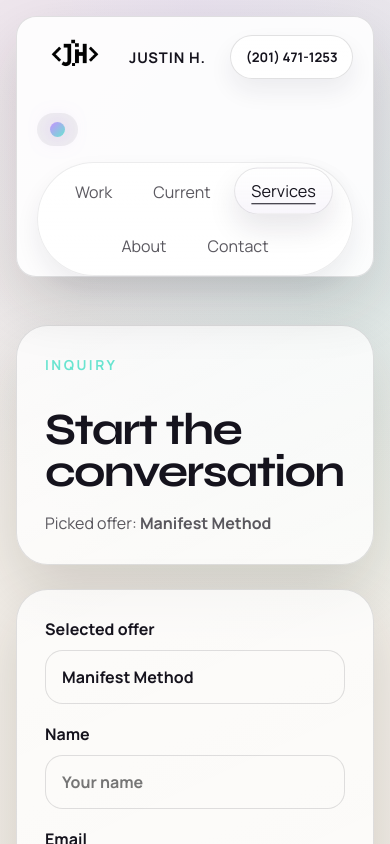
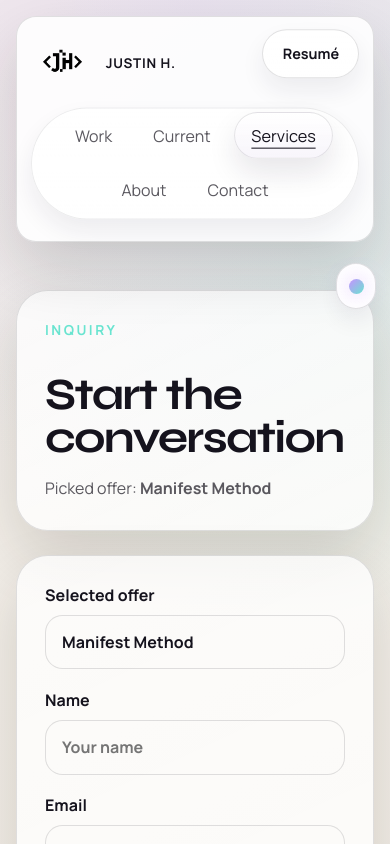
Before and after one commit to massiahtheruler/big-boy-portfolio, a React (Vite) app: page /inquire in a window 390 px wide. Shown: the top 844 px of the page. Built offline with nearby package versions, Linux system fonts and the light colour scheme.

Commit message:
nav tech circle touch

```diff
--- a/src/components/home/HeroSection.jsx
+++ b/src/components/home/HeroSection.jsx
@@ -5,12 +5,18 @@ import Reveal from "../shared/Reveal";
 
 function HeroSection({ onOpenContact }) {
   const frameRef = useRef(null);
+  const orbitFrameRef = useRef(null);
+  const stickerRefs = useRef([]);
   const pointerRef = useRef({ x: null, y: null });
+  const orbitPointerRef = useRef({ x: 0, y: 0, rect: null });
 
   useEffect(() => {
     return () => {
       if (frameRef.current) {
         window.cancelAnimationFrame(frameRef.current);
+      }
+      if (orbitFrameRef.current) {
+        window.cancelAnimationFrame(orbitFrameRef.current);
       }
     };
   }, []);
@@ -34,6 +40,68 @@ function HeroSection({ onOpenContact }) {
         currentTarget.style.setProperty("--spotlight-y", `${y}px`);
       }
       frameRef.current = null;
+    });
+  }
+
+  function handleOrbitPointerMove(event) {
+    const rect = event.currentTarget.getBoundingClientRect();
+    orbitPointerRef.current = {
+      x: event.clientX - rect.left,
+      y: event.clientY - rect.top,
+      rect,
+    };
+
+    if (orbitFrameRef.current) {
+      return;
+    }
+
+    orbitFrameRef.current = window.requestAnimationFrame(() => {
+      const { x, y, rect: currentRect } = orbitPointerRef.current;
+
+      stickerRefs.current.forEach((sticker, index) => {
+        if (!sticker || !currentRect) {
+          return;
+        }
+
+        const stickerRect = sticker.getBoundingClientRect();
+        const stickerCenterX =
+          stickerRect.left - currentRect.left + stickerRect.width / 2;
+        const stickerCenterY =
+          stickerRect.top - currentRect.top + stickerRect.height / 2;
+        const deltaX = stickerCenterX - x;
+        const deltaY = stickerCenterY - y;
+        const distance = Math.hypot(deltaX, deltaY) || 1;
+        const rawIntensity = Math.max(
+          0,
+          1 - distance / (currentRect.width * 0.72),
+        );
+        const intensity = rawIntensity ** 1.6;
+        const strength = [17, 22, 19, 24][index] ?? 20;
+        const shiftX = (deltaX / distance) * intensity * strength;
+        const shiftY = (deltaY / distance) * intensity * strength;
+
+        sticker.style.setProperty("--sticker-shift-x", `${shiftX.toFixed(2)}px`);
+        sticker.style.setProperty("--sticker-shift-y", `${shiftY.toFixed(2)}px`);
+      });
+
+      orbitFrameRef.current = null;
+    });
+  }
+
+  function handleOrbitPointerLeave() {
+    if (orbitFrameRef.current) {
+      window.cancelAnimationFrame(orbitFrameRef.current);
+      orbitFrameRef.current = null;
+    }
+
+    orbitPointerRef.current = { x: 0, y: 0, rect: null };
+    stickerRefs.current.forEach((sticker) => {
+      if (!sticker) {
+        return;
+      }
+
+      sticker.style.setProperty("--sticker-shift-x", "0px");
+      sticker.style.setProperty("--sticker-shift-y", "0px");
     });
   }
 
@@ -65,7 +133,7 @@ function HeroSection({ onOpenContact }) {
               Products + Services
             </Link>
             <Link to="/resume" className="button button--ghost">
-              Resume
+              Resumé
             </Link>
             <button
               type="button"
@@ -90,24 +158,56 @@ function HeroSection({ onOpenContact }) {
         </Reveal>
 
         <Reveal className="hero-section__visual" delay={120}>
-          <div className="hero-orbit">
+          <div
+            className="hero-orbit"
+            onPointerMove={handleOrbitPointerMove}
+            onPointerLeave={handleOrbitPointerLeave}
+          >
             <div className="hero-orbit__stickers" aria-hidden="true">
+              <span
+                className="hero-orbit__sticker"
+                ref={(element) => {
+                  stickerRefs.current[0] = element;
+                }}
+              >
                 <img
                   src="/assets/Glowing pink ring with black outline.png"
                   alt=""
                 />
+              </span>
+              <span
+                className="hero-orbit__sticker"
+                ref={(element) => {
+                  stickerRefs.current[1] = element;
+                }}
+              >
                 <img
                   src="/assets/Turquoise squiggle with bold outline.png"
                   alt=""
                 />
+              </span>
+              <span
+                className="hero-orbit__sticker"
+                ref={(element) => {
+                  stickerRefs.current[2] = element;
+                }}
+              >
                 <img
                   src="/assets/Vibrant turquoise circle with bold outline.png"
                   alt=""
                 />
+              </span>
+              <span
+                className="hero-orbit__sticker"
+                ref={(element) => {
+                  stickerRefs.current[3] = element;
+                }}
+              >
                 <img
                   src="/assets/Bold purple triangle with jagged border.png"
                   alt=""
                 />
+              </span>
             </div>
             <div className="hero-orbit__core">
               <span>React + Vite</span>
--- a/src/components/layout/SiteHeader.jsx
+++ b/src/components/layout/SiteHeader.jsx
@@ -13,30 +13,29 @@ function SiteHeader({ theme, onToggleTheme, onOpenContact }) {
       isActive:
         location.pathname === "/projects" ||
         location.pathname.startsWith("/projects/") ||
-        (location.pathname === "/" && location.hash === "#featured-work")
+        (location.pathname === "/" && location.hash === "#featured-work"),
     },
     {
       label: "Current",
       to: "/#current-work",
-      isActive: location.pathname === "/" && location.hash === "#current-work"
+      isActive: location.pathname === "/" && location.hash === "#current-work",
     },
     {
       label: "Services",
       to: "/services",
       isActive:
-        location.pathname === "/services" || location.pathname === "/inquire"
+        location.pathname === "/services" || location.pathname === "/inquire",
     },
     {
       label: "About",
       to: "/#about",
-      isActive: location.pathname === "/" && location.hash === "#about"
-    }
+      isActive: location.pathname === "/" && location.hash === "#about",
+    },
   ];
 
   return (
     <header className="site-header">
       <div className="shell site-header__inner">
-        <div className="site-header__brand-group">
         <Link
           to="/"
           className="site-header__brand"
@@ -55,12 +54,6 @@ function SiteHeader({ theme, onToggleTheme, onOpenContact }) {
           />
           <span className="site-header__name">Justin H.</span>
         </Link>
-
-          <a className="site-header__direct" href={siteContent.phoneHref}>
-            <span>Direct</span>
-            <strong>{siteContent.phoneDisplay}</strong>
-          </a>
-        </div>
 
         <nav className="site-header__nav" aria-label="Primary">
           {navItems.map((item) => (
@@ -82,8 +75,13 @@ function SiteHeader({ theme, onToggleTheme, onOpenContact }) {
           </button>
         </nav>
 
+        <div className="site-header__actions">
+          <Link className="site-header__direct" to="/resume">
+            <strong>Resumé</strong>
+          </Link>
+        </div>
+      </div>
       <ThemeToggle theme={theme} onToggleTheme={onToggleTheme} />
-      </div>
     </header>
   );
 }
--- a/src/data/siteContent.js
+++ b/src/data/siteContent.js
@@ -75,8 +75,8 @@ aboutCta: {
       available: true,
     },
     {
-      label: "Resume",
-      href: "/docs/Justin-Henry-Frontend-Engineer.pdf",
+      label: "Resumé",
+      href: "/resume",
       available: true,
     },
   ],
--- a/src/pages/ResumePage.jsx
+++ b/src/pages/ResumePage.jsx
@@ -9,8 +9,8 @@ const experience = [
       "Leading frontend development and digital identity systems across a multi-brand ecosystem spanning ecommerce, service, and lifestyle-focused brands.",
       "Building responsive web experiences, component systems, branded content structures, and reusable digital assets across multiple active projects.",
       "Owning implementation across UI architecture, brand consistency, frontend performance, and customer-facing digital presence.",
-      "Working directly with ownership as a contract partner, combining technical execution, visual systems, and strategic positioning."
-    ]
+      "Working directly with ownership as a contract partner, combining technical execution, visual systems, and strategic positioning.",
+    ],
   },
   {
     title: "Operations Manager & Contract Partner",
@@ -19,8 +19,8 @@ const experience = [
     bullets: [
       "Managed daily operations, client relationships, scheduling, field coordination, and service delivery across active contracts.",
       "Expanded into brand marketing, business development, and digital presence as the company grew.",
-      "Applied operational and customer-behavior experience directly to frontend, UX, and product decisions."
-    ]
+      "Applied operational and customer-behavior experience directly to frontend, UX, and product decisions.",
+    ],
   },
   {
     title: "Solar Sales Consultant",
@@ -28,17 +28,17 @@ const experience = [
     org: "Momentum Solar · Solar Xchange — NJ / FL",
     bullets: [
       "Handled full consultative residential solar sales cycles across competitive NJ and FL markets.",
-      "Built strong instincts for persuasion, objection handling, trust-building, and reading user behavior in high-volume client environments."
-    ]
+      "Built strong instincts for persuasion, objection handling, trust-building, and reading user behavior in high-volume client environments.",
+    ],
   },
   {
     title: "Branch Manager",
     date: "2014 – 2016",
     org: "Penske Truck Leasing — Passaic, NJ",
     bullets: [
-      "Managed branch operations across team oversight, customer service, fleet coordination, account management, and daily execution."
-    ]
-  }
+      "Managed branch operations across team oversight, customer service, fleet coordination, account management, and daily execution.",
+    ],
+  },
 ];
 
 const projects = [
@@ -47,24 +47,26 @@ const projects = [
     subtitle: "Full-Stack E-Commerce Platform",
     live: "https://gocart-beta-one.vercel.app",
     code: "https://github.com/massiahtheruler/gocart",
-    stack: "Next.js · React · TypeScript · Tailwind CSS · Redux · Prisma · PostgreSQL · Stripe",
+    stack:
+      "Next.js · React · TypeScript · Tailwind CSS · Redux · Prisma · PostgreSQL · Stripe",
     bullets: [
       "Built a multi-role ecommerce platform with customer, seller, and admin behavior inside one cohesive product system.",
       "Implemented checkout, coupon flows, dashboard logic, order handling, media support, and AI-assisted listing workflows.",
-      "Balanced dense marketplace functionality with polished storefront presentation, role-aware routing, and scalable frontend structure."
-    ]
+      "Balanced dense marketplace functionality with polished storefront presentation, role-aware routing, and scalable frontend structure.",
+    ],
   },
   {
     title: "Glitter",
     subtitle: "Original Social Product",
     live: "https://glitter-theta.vercel.app",
     code: "https://github.com/massiahtheruler/glitter",
-    stack: "Next.js · React · TypeScript · Tailwind CSS · Prisma · MongoDB · NextAuth",
+    stack:
+      "Next.js · React · TypeScript · Tailwind CSS · Prisma · MongoDB · NextAuth",
     bullets: [
       "Built a branded social platform with dynamic profiles, messaging, notifications, post creation, and account-aware UI behavior.",
       "Added product-specific extensions like Brok AI chat and Dee-EM messaging while keeping the platform visually and structurally cohesive.",
-      "Expanded a tutorial foundation into a stronger original product direction with cleaner interaction flow and branded social UX systems."
-    ]
+      "Expanded a tutorial foundation into a stronger original product direction with cleaner interaction flow and branded social UX systems.",
+    ],
   },
   {
     title: "Big Boy Portfolio",
@@ -74,8 +76,8 @@ const projects = [
     stack: "React · Vite · React Router · Sass · EmailJS · Vitest",
     bullets: [
       "Built a routed portfolio system with case studies, services, inquiry flow, contact behavior, and project storytelling inside one product shell.",
-      "Structured the site around reusable content, stronger project framing, interaction polish, and frontend presentation built to support both recruiters and clients."
-    ]
+      "Structured the site around reusable content, stronger project framing, interaction polish, and frontend presentation built to support both recruiters and clients.",
+    ],
   },
   {
     title: "Netflix Clone",
@@ -85,24 +87,26 @@ const projects = [
     stack: "React · Vite · Firebase Auth · Firestore · TMDB API · Sass",
     bullets: [
       "Recreated a recognizable streaming product experience with auth gating, cinematic autoplay behavior, player pages, and TMDB-powered title rails.",
-      "Built motion, timing, and player-state coordination directly with React state, CSS, timers, masks, and browser APIs instead of relying on animation templates."
-    ]
-  }
+      "Built motion, timing, and player-state coordination directly with React state, CSS, timers, masks, and browser APIs instead of relying on animation templates.",
+    ],
+  },
 ];
 
 const skills = [
   {
     label: "Frontend",
-    items: "React, Next.js, TypeScript, JavaScript, Tailwind CSS, Sass, Redux, Vite"
+    items:
+      "React, Next.js, TypeScript, JavaScript, Tailwind CSS, Sass, Redux, Vite",
   },
   {
     label: "Backend / Data",
-    items: "Node.js, Prisma, MongoDB, PostgreSQL (Neon), Firebase, NextAuth, Clerk, REST APIs"
+    items:
+      "Node.js, Prisma, MongoDB, PostgreSQL (Neon), Firebase, NextAuth, Clerk, REST APIs",
   },
   {
     label: "Tools",
-    items: "Git, GitHub, Vercel, Stripe, Figma, Notion, VS Code"
-  }
+    items: "Git, GitHub, Vercel, Stripe, Figma, Notion, VS Code",
+  },
 ];
 
 function ResumePage({ onOpenContact }) {
@@ -110,15 +114,17 @@ function ResumePage({ onOpenContact }) {
     <section className="resume-page">
       <div className="shell resume-page__grid">
         <div className="resume-page__hero">
-          <p className="section-eyebrow">Resume</p>
+          <p className="section-eyebrow">Resumé</p>
 
-          <h1>Frontend Engineer with product instincts and brand systems depth.</h1>
+          <h1>
+            Frontend Engineer with product instincts and brand systems depth.
+          </h1>
 
           <p className="resume-page__lede">
-            A readable portfolio version of my resume, focused on frontend systems,
-            product execution, and the business-facing experience behind the work.
-            The PDF is available for recruiters, clients, and hiring teams who need
-            the standard format.
+            A readable portfolio version of my resumé, focused on frontend
+            systems, product execution, and the business-facing experience
+            behind the work. The PDF is available for recruiters, clients, and
+            hiring teams who need the standard format.
           </p>
 
           <div className="resume-page__actions">
@@ -139,7 +145,11 @@ function ResumePage({ onOpenContact }) {
               DL
               <span>Download PDF</span>
             </a>
-            <button type="button" className="button button--ghost" onClick={onOpenContact}>
+            <button
+              type="button"
+              className="button button--ghost"
+              onClick={onOpenContact}
+            >
               Contact
             </button>
           </div>
@@ -147,7 +157,11 @@ function ResumePage({ onOpenContact }) {
           <div className="resume-page__meta">
             <span>Clifton, NJ</span>
             <a href={siteContent.phoneHref}>{siteContent.phoneDisplay}</a>
-            <a href={`mailto:${siteContent.email}`} target="_blank" rel="noreferrer">
+            <a
+              href={`mailto:${siteContent.email}`}
+              target="_blank"
+              rel="noreferrer"
+            >
               {siteContent.email}
             </a>
             <a
@@ -170,10 +184,11 @@ function ResumePage({ onOpenContact }) {
         <div className="resume-page__summary resume-card">
           <p className="section-eyebrow">Summary</p>
           <p>
-            Frontend-focused developer building polished, interaction-driven web products
-            with React, Next.js, TypeScript, and modern frontend tooling. Background in
-            sales, operations, and business development informs a product-oriented
-            approach to UI systems, UX flow, and customer-facing experiences.
+            Frontend-focused developer building polished, interaction-driven web
+            products with React, Next.js, TypeScript, and modern frontend
+            tooling. Background in sales, operations, and business development
+            informs a product-oriented approach to UI systems, UX flow, and
+            customer-facing experiences.
           </p>
         </div>
 
@@ -193,7 +208,10 @@ function ResumePage({ onOpenContact }) {
           <p className="section-eyebrow">Experience</p>
           <div className="resume-entry-list">
             {experience.map((entry) => (
-              <article key={`${entry.title}-${entry.date}`} className="resume-entry">
+              <article
+                key={`${entry.title}-${entry.date}`}
+                className="resume-entry"
+              >
                 <div className="resume-entry__header">
                   <div>
                     <h2>{entry.title}</h2>
@@ -220,7 +238,10 @@ function ResumePage({ onOpenContact }) {
                   <div>
                     <h2>
                       {project.title}
-                      <span className="resume-entry__subtitle"> — {project.subtitle}</span>
+                      <span className="resume-entry__subtitle">
+                        {" "}
+                        — {project.subtitle}
+                      </span>
                     </h2>
                     <p className="resume-entry__stack">{project.stack}</p>
                   </div>
@@ -255,8 +276,9 @@ function ResumePage({ onOpenContact }) {
                 <span className="resume-entry__date">2025</span>
               </div>
               <p>
-                12-week intensive covering HTML, CSS, JavaScript, React, Node.js, and
-                full-stack fundamentals with real project work and job placement support.
+                12-week intensive covering HTML, CSS, JavaScript, React,
+                Node.js, and full-stack fundamentals with real project work and
+                job placement support.
               </p>
             </article>
 
--- a/src/styles/layout/_header.scss
+++ b/src/styles/layout/_header.scss
@@ -6,9 +6,10 @@
 }
 
 .site-header__inner {
-  display: flex;
+  position: relative;
+  display: grid;
+  grid-template-columns: auto 1fr auto;
   align-items: center;
-  justify-content: space-between;
   gap: 1rem;
   padding: 0rem 1.25rem;
   border: 1px solid var(--border);
@@ -88,19 +89,16 @@ body[data-theme="light"] .site-header__direct:focus-visible {
     0 12px 24px rgba(34, 24, 52, 0.08);
 }
 
-.site-header__brand-group,
 .site-header__brand,
-.site-header__nav {
+.site-header__nav,
+.site-header__actions {
   display: flex;
   align-items: center;
 }
 
-.site-header__brand-group {
-  gap: 0.8rem;
-}
-
 .site-header__brand {
   gap: 0.75rem;
+  justify-self: start;
 }
 
 .site-header__logo {
@@ -124,8 +122,8 @@ body[data-theme="light"] .site-header__logo {
   display: inline-flex;
   align-items: center;
   gap: 0.5rem;
-  min-height: 2.8rem;
-  padding: 0.65rem 0.9rem;
+  min-height: 3rem;
+  padding: 0.75rem 1.15rem;
   border: 1px solid var(--border);
   border-radius: 999px;
   background: rgba(255, 255, 255, 0.04);
@@ -149,7 +147,7 @@ body[data-theme="light"] .site-header__logo {
 }
 
 .site-header__direct strong {
-  font-size: 0.88rem;
+  font-size: 0.94rem;
   font-weight: 700;
 }
 
@@ -164,7 +162,10 @@ body[data-theme="light"] .site-header__logo {
 }
 
 .site-header__nav {
+  justify-self: center;
   gap: 0.45rem;
+  width: max-content;
+  max-width: 100%;
   padding: 0.38rem;
   flex-wrap: wrap;
   border: 1px solid rgba(255, 255, 255, 0.08);
@@ -259,14 +260,32 @@ body[data-theme="light"] .site-header__logo {
   cursor: pointer;
 }
 
+.site-header__actions {
+  justify-self: end;
+}
+
 .theme-toggle {
+  position: absolute;
+  top: calc(100% + 0.4rem);
+  right: max(1rem, calc((100vw - var(--shell-width)) / 2 + 0.2rem));
+  z-index: 35;
   display: inline-flex;
   align-items: center;
   gap: 0.65rem;
+  min-height: 2.85rem;
+  border: 1px solid var(--border);
   border-radius: 999px;
   padding: 0.55rem 0.8rem;
-  background: var(--surface);
+  background: rgba(10, 10, 16, 0.82);
   color: var(--text);
+  box-shadow:
+    inset 0 1px 0 rgba(255, 255, 255, 0.08),
+    0 14px 28px rgba(0, 0, 0, 0.18);
+  transition:
+    transform 180ms cubic-bezier(0.22, 1, 0.36, 1),
+    border-color 180ms ease,
+    background-color 180ms ease,
+    box-shadow 180ms ease;
 }
 
 .theme-toggle__orb {
@@ -283,34 +302,117 @@ body[data-theme="light"] .site-header__logo {
   font-weight: 700;
 }
 
+.theme-toggle:hover,
+.theme-toggle:focus-visible {
+  transform: translateY(-2px);
+  border-color: rgba(255, 255, 255, 0.16);
+  background: rgba(255, 255, 255, 0.08);
+  box-shadow:
+    inset 0 1px 0 rgba(255, 255, 255, 0.08),
+    0 18px 30px rgba(0, 0, 0, 0.18);
+}
+
+body[data-theme="light"] .theme-toggle {
+  background:
+    linear-gradient(
+      180deg,
+      rgba(255, 255, 255, 0.94),
+      rgba(255, 255, 255, 0.82)
+    ),
+    rgba(255, 255, 255, 0.88);
+  box-shadow:
+    inset 0 1px 0 rgba(255, 255, 255, 0.65),
+    0 12px 24px rgba(34, 24, 52, 0.07);
+}
+
+body[data-theme="light"] .theme-toggle:hover,
+body[data-theme="light"] .theme-toggle:focus-visible {
+  border-color: rgba(24, 20, 32, 0.08);
+  background: rgba(24, 20, 32, 0.04);
+  box-shadow:
+    inset 0 1px 0 rgba(255, 255, 255, 0.55),
+    0 12px 24px rgba(34, 24, 52, 0.08);
+}
+
 @media (max-width: 900px) {
   .site-header__inner {
+    grid-template-columns: 1fr auto;
+    grid-template-areas:
+      "brand actions"
+      "nav nav";
+    gap: 0.85rem;
+    align-items: start;
     border-radius: 1.25rem;
-    flex-wrap: wrap;
+    padding: 0.85rem 1rem 1.1rem;
   }
 
-  .site-header__brand-group {
-    width: 100%;
-    justify-content: space-between;
+  .site-header__brand {
+    grid-area: brand;
   }
 
   .site-header__nav {
-    order: 3;
+    grid-area: nav;
+    grid-column: 1 / -1;
     width: 100%;
     justify-content: center;
+  }
+
+  .site-header__actions {
+    grid-area: actions;
+    grid-column: 2;
+    grid-row: 1;
+    justify-self: end;
+  }
+
+  .theme-toggle {
+    top: calc(100% + 0.4rem);
+    right: 1rem;
+  }
+}
+
+@media (max-width: 640px) {
+  .site-header__inner {
+    gap: 0.75rem;
+    padding: 0.8rem 0.85rem 1.3rem;
+  }
+
+  .site-header__brand {
+    gap: 0.5rem;
+  }
+
+  .site-header__logo {
+    width: 4.2rem;
+  }
+
+  .site-header__name {
+    font-size: 0.84rem;
+  }
+
+  .site-header__direct strong {
+    font-size: 0.9rem;
+  }
+
+  .site-header__nav {
+    padding: 0.3rem;
+    transform: translateY(-0.1rem);
+  }
+
+  .site-header__actions {
+    transform: translateY(-0.05rem);
+  }
+
+  .site-header__direct {
+    min-height: 3.1rem;
+    padding: 0.8rem 1.2rem;
+  }
+
+  .theme-toggle {
+    top: calc(100% + 0.32rem);
+    right: 0.85rem;
+    padding: 0.55rem 0.72rem;
   }
 
   .theme-toggle__label {
     display: none;
   }
 }
-
-@media (max-width: 640px) {
-  .site-header__direct span {
-    display: none;
-  }
-
-  .site-header__direct strong {
-    font-size: 0.82rem;
-  }
-}
```
Also changed, not shown: src/components/layout/SiteFooter.jsx (+6 -1 lines), src/styles/pages/_home.scss (+39 -5 lines), overview.json, 1 other file (tests, documents, lock files or other folders). Lines whose indentation alone changed are shown as unchanged.
